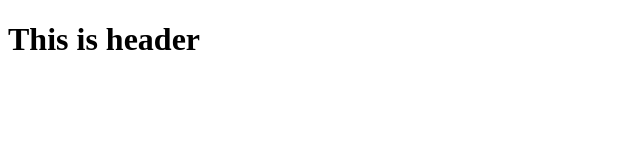
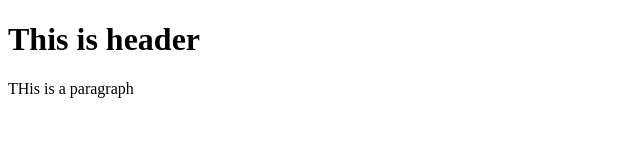
Before and after one commit to Rajunrichu/rajurepo, a plain HTML site: page index.html in a window 1280 px wide. Shown: the whole page, without its empty margins (0-640 px from the left). Drawn offline with Linux system fonts and the light colour scheme.

Commit message:
3 files modified

```diff
--- a/index.html
+++ b/index.html
@@ -8,5 +8,6 @@
 </head>
 <body>
     <h1>This is header</h1>
+    <p1>THis is a paragraph</p1>
 </body>
 </html>
--- a/style.css
+++ b/style.css
@@ -0,0 +1 @@
+body{background-color: blue;}
```
Also changed, not shown: 1 other file.
